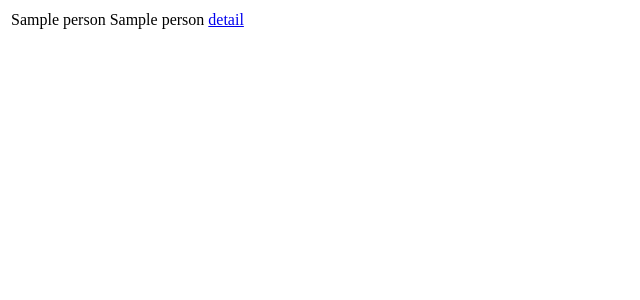
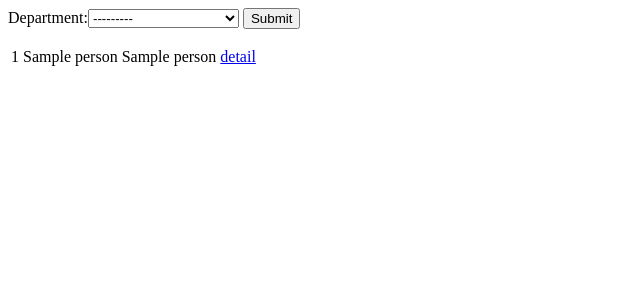
Before and after one commit to revalle88/pythonTest, a Django app: page /testapp/people/ in a window 1280 px wide. Shown: the top 300 px of the page, without its empty margins (0-640 px from the left). Run offline with Django 3.2, Linux system fonts and the light colour scheme; tables that the repository leaves empty hold one stand-in row (values such as "Sample post").

Commit message:
department form and filter

```diff
--- /dev/null
+++ b/testapp/forms.py
@@ -0,0 +1,6 @@
+from django import forms
+from .models import Department
+
+class DepartmentForm(forms.Form):
+	departments = Department.objects.all()
+	department = forms.ModelChoiceField(queryset = departments)
--- a/testapp/templates/employees.html
+++ b/testapp/templates/employees.html
@@ -1,3 +1,9 @@
+
+<form action="/" method="post">
+    {% csrf_token %}
+    {{ form }}
+    <input type="submit" value="Submit" />
+</form>
 <ul>
 	{% for person in person_list %}
 	<li><a href = "/person/{{ person.name}}/">{{ person.name}}</a></li>
--- a/testapp/templates/people.html
+++ b/testapp/templates/people.html
@@ -1,7 +1,15 @@
+
+<form action="" method="get">
+ <!--   {% csrf_token %} -->
+    {{ form }}
+    <input type="submit" value="Submit" />
+</form>
+
 {% if person_list %}
     <table id="people">
         {% for person in person_list %}
             <tr>
+                <td>{{ person.id }}</td>
                 <td>{{ person.name }}</td>
                 <td>{{ person.sirname }}</td>
                 <td><a href="/person/{{ person.name }}/" class="see_detail">detail</a></td>
--- a/testapp/views.py
+++ b/testapp/views.py
@@ -4,12 +4,14 @@ from django.template import loader
 from .models import Person
 from django.core.paginator import Paginator, EmptyPage, PageNotAnInteger
 from django.views import generic
+from .forms import DepartmentForm
 # Create your views here.
 
 def index(request):
     return HttpResponse("Test Application")
 
 def employees(request):
+	form = DepartmentForm()
 	person_list = Person.objects.all()
 	paginator = Paginator(person_list, 3)
 	page = request.GET.get('page')
@@ -19,11 +21,31 @@ def employees(request):
 	    persons = paginator.page(1)
 	except EmptyPage:
 	    persons = paginator.page(paginator.num_pages)
-	return render(request, 'employees.html', {'person_list': persons})
+	return render(request, 'employees.html', {'person_list': persons, 'form': form})
 
 class PersonListView(generic.ListView):
 	template_name = 'people.html'
 	context_object_name = 'person_list'
 	paginate_by = 2
 	def get_queryset(self):
-		return Person.objects.all()
+		person_list = Person.objects.all()
+		if self.request.GET.get('department'):
+			department_val = self.request.GET.get('department')
+#			person_list = Person.objects.filter(department = 2)
+			person_list = person_list.filter(
+				department = department_val,
+			)
+
+		'''
+		form = DepartmentForm()
+		if form.is_valid():
+			person_list = Person.objects.filter(name = "Vladimir")
+		else:
+			person_list = Person.objects.all()
+#		return Person.objects.all()
+'''
+		return person_list
+	def get_context_data(self, **kwargs):
+		context = super(PersonListView, self).get_context_data(**kwargs)
+		context['form'] = DepartmentForm()
+		return context
```
